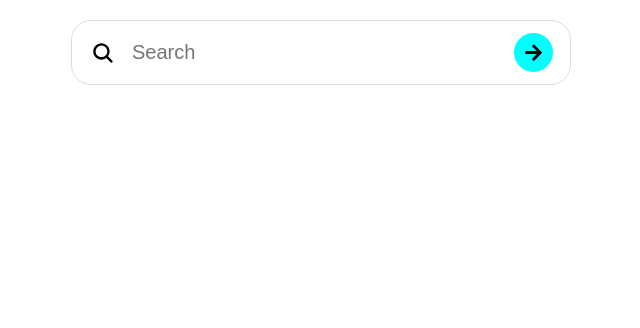
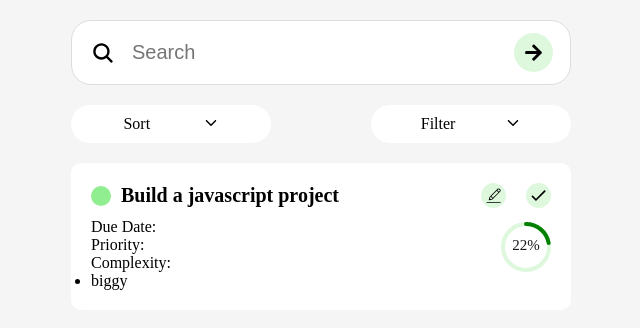
Before and after one commit to Art101-ui/taskmaster-pro, a React (Create React App) app: page / in a window 1280 px wide. Shown: the top 328 px of the page, without its empty margins (319-959 px from the left). Built offline with nearby package versions, Linux system fonts and the light colour scheme.

Commit message:
feat: build sortandFilter and taskItem

```diff
--- a/package.json
+++ b/package.json
@@ -7,6 +7,7 @@
     "@testing-library/react": "^13.0.0",
     "@testing-library/user-event": "^13.2.1",
     "react": "^18.2.0",
+    "react-circular-progressbar": "^2.1.0",
     "react-dom": "^18.2.0",
     "react-icons": "^4.12.0",
     "react-scripts": "5.0.1",
--- a/src/App.css
+++ b/src/App.css
@@ -4,12 +4,35 @@
     box-sizing: border-box;
 }
 
+body{
+    background-color: #f5f5f5;
+
+}
+
+/* utility */
+.flex{
+    display: flex;
+    justify-content: space-between;
+}
+
+.mr-10{
+    margin-right: 10px;
+}
+
+.mr-20{
+    margin-right: 20px;
+}
+
+
 .todoHome{
     display: flex;
     flex-direction: column;
     align-items: center;
     margin: 20px;
+    max-width: 500%;
 }
+
+/* SearchBar */
 
 .wrapper{
   width: 500px;
@@ -36,7 +59,7 @@
 
 .bg-button{
     height: 60%;
-    background-color: aqua;
+    background-color: #ddf8dd;
     border-radius: 50%;
     aspect-ratio: 1;
     padding: 10px;
@@ -52,3 +75,84 @@
 .addButton{
     font-size: 1.2rem;
 }
+
+/* SortandFilter */
+.sortFilter{
+  display: flex;
+  width: 500px;
+  justify-content: space-between;
+  margin-top: 20px;
+}
+
+.sort, .filter{
+  width: 200px;
+  padding: 10px 0;
+  border-radius: 20px;
+  background-color: #ffffff;
+  display: flex;
+  justify-content: space-evenly;
+}
+
+/* TaskItem */
+.task-content{
+    width: 500px;
+    margin-top: 20px;
+    padding: 20px;
+    background-color: #ffffff;
+    border-radius: 10px;
+}
+
+
+.task-heading{
+  align-items: center;
+}
+
+.taskName{
+    display: flex;
+    align-items: center;
+}
+.labelColor, .labelName{
+    display: inline-block;
+}
+
+.labelName{
+    font-size: 20px;
+    font-weight: bold;
+}
+
+.labelColor{
+  background-color: #90EE90;
+  height: 20px;
+  width: 20px;
+  border-radius: 50%;
+}
+
+.taskTools{
+    display: flex;
+
+}
+.editTools,.checkmark{
+    display: flex;
+    justify-content: center;
+    align-items: center;
+    background-color: #ddf8dd;
+    border-radius: 50%;
+    height: 25px;
+    width: 25px;
+    cursor: pointer;
+}
+
+.tool{
+    font-size: 1.2rem;
+}
+
+/* Task-Body */
+.task-body{
+    margin-top: 10px;
+    align-items: end;
+}
+
+.circularProgress{
+   width: 50px;
+
+}
--- a/src/components/SortandFilter.js
+++ b/src/components/SortandFilter.js
@@ -1,8 +1,19 @@
 import React from 'react'
+import { IoIosArrowDown } from "react-icons/io";
+
 
 const SortandFilter = () => {
   return (
-    <div>SortandFilter</div>
+    <div className='sortFilter'>
+        <div className='sort'>
+           <p>Sort</p>
+           <IoIosArrowDown />
+        </div>
+        <div className='filter'>
+           <p>Filter</p>
+           <IoIosArrowDown />
+        </div>
+    </div>
   )
 }
 
--- a/src/components/TaskItem.js
+++ b/src/components/TaskItem.js
@@ -0,0 +1,42 @@
+import React from 'react'
+import { CiEdit } from "react-icons/ci";
+import { IoMdCheckmark } from "react-icons/io";
+import { CircularProgressbar, buildStyles } from 'react-circular-progressbar';
+import 'react-circular-progressbar/dist/styles.css';
+
+const TaskItem = () => {
+    let percentage= 22;
+  return (
+    <div className="task-content">
+        <div className="task-heading flex">
+            <div className="taskName">
+              <div className="labelColor mr-10"></div>
+              <div className="labelName">Build a javascript project</div>
+            </div>
+            <div className="taskTools">
+                <div class="editTools mr-20">
+                  <CiEdit className='tool'/>
+                </div>
+                <div class="checkmark">
+                  <IoMdCheckmark className='tool'/>
+                </div>
+            </div>
+        </div>
+        <div className="task-body flex">
+            <div className="task-info">
+                <div>Due Date: </div>
+                <div>Priority: </div>
+                <div>Complexity: </div>
+            </div>
+            <div>
+              <CircularProgressbar className='circularProgress' value={percentage} text={`${percentage}%`} styles={buildStyles({textSize:"30px",pathColor:"green",textColor:"#181818",trailColor:"#ddf8dd"},)}/>
+            </div>
+        </div>
+        <ul className="tags">
+            <li>biggy</li>
+        </ul>
+    </div>
+  )
+}
+
+export default TaskItem
--- a/src/pages/TodoHome.js
+++ b/src/pages/TodoHome.js
@@ -1,10 +1,14 @@
 import React from 'react'
 import SearchBar from '../components/SearchBar'
+import SortandFilter from '../components/SortandFilter'
+import TaskItem from '../components/TaskItem'
 
 const TodoHome = () => {
   return (
     <div className='todoHome'>
         <SearchBar/>
+        <SortandFilter/>
+        <TaskItem/>
     </div>
   )
 }
```
Also changed, not shown: 1 other file (tests, documents, lock files or other folders).
